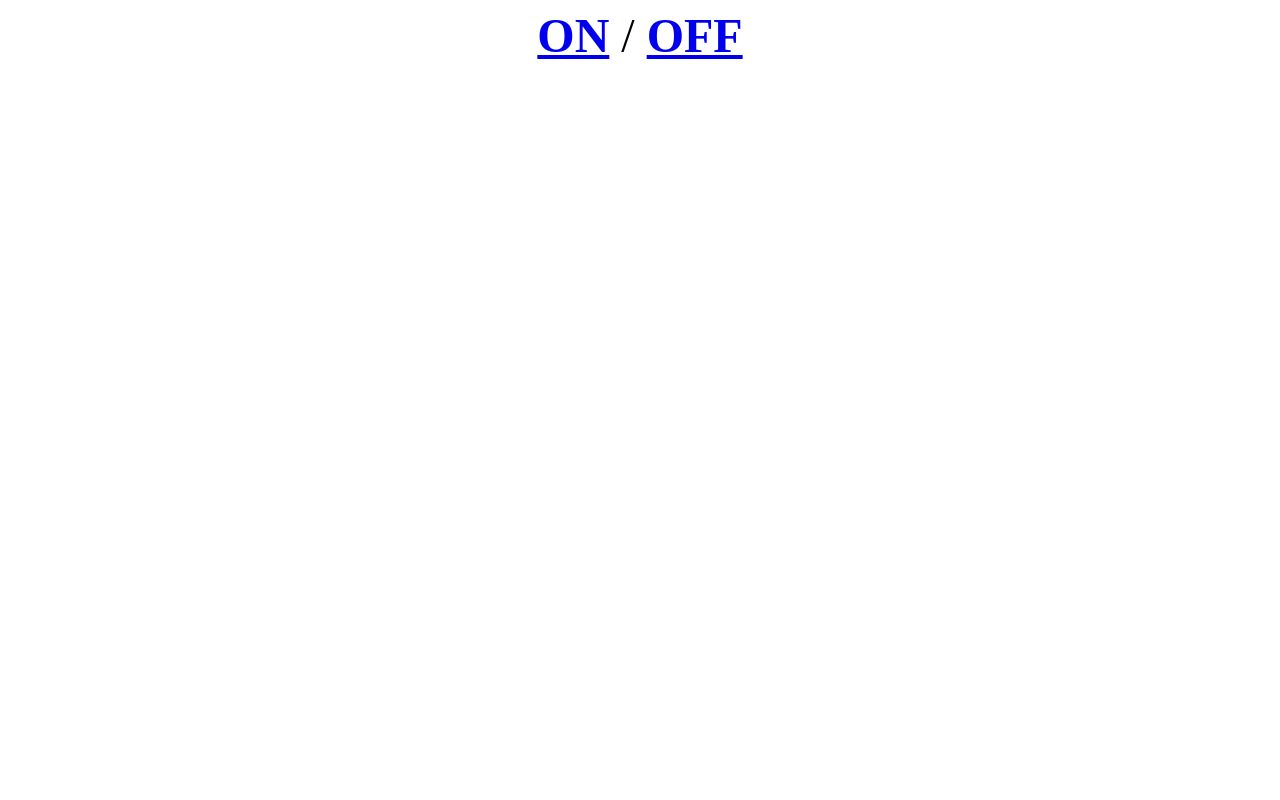
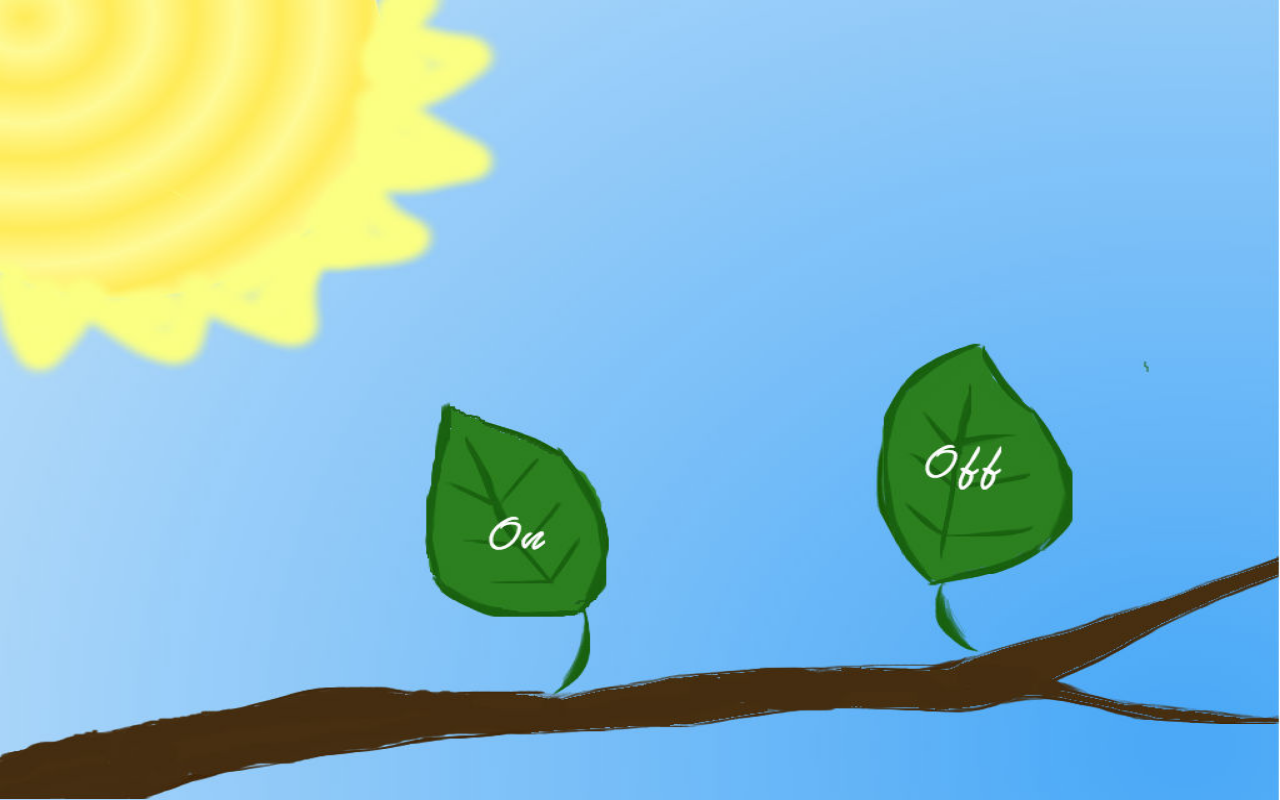
Before and after one commit to annaomalley/GreenSwitch, a plain HTML site: page index.html in a window 1280 px wide. Drawn offline with Linux system fonts and the light colour scheme.

Commit message:
added background image

```diff
--- a/index.html
+++ b/index.html
@@ -1,18 +1,36 @@
 <html>
 <head>
 <title>LED ON/OFF</title>
+<link rel="stylesheet" type="text/css" href="style.css">
+
 </head>
-<body>
-<!-- This is just for aesthetics, centering the
-content within the paragraph -->
-<p align="center">
-<font size="8">
 
-<!-- This part is a a link, which also sends a request to the php-document,
-telling it to write 1 or 0 to LEDstate.txt -->
-<b><a href="led.php?state=1">ON</a></b> /
-<b><a href="led.php?state=2">OFF</a></b></font>
-</p>
+<table style="position: absolute; top: 0; bottom: 0; left: 0; right: 0;" border="0">
+    <tr height="45%">
+        <td>
+
+        </td>
+    </tr>
+    <tr height="32%">
+        <td width="33%">
+        </td>
+        <td width="17%">
+            <a href="led.php?state=1" style="display:block;width:100%;height:100%;text-decoration:none;">&nbsp;</a>
+        </td>
+        <td width="17%">
+        </td>
+        <td width="17%">
+            <a href="led.php?state=2" style="display:block;width:100%;height:100%;text-decoration:none;">&nbsp;</a>
+        </td>
+        <td width="16%">
+        </td>
+    </tr>
+    <tr height="23%">
+        <td>
+        </td>
+    </tr>
+</table>
+
 
 </body>
 </html>
--- /dev/null
+++ b/style.css
@@ -0,0 +1,11 @@
+body {
+background-image: url("home.jpg");
+background-repeat: no-repeat;
+background-size: 100% 100%;
+}
+
+table {
+    display: table; /* check so these really applies */
+    width: 100%;
+    height: 100%;
+}
```
Also changed, not shown: home.jpg (added).
